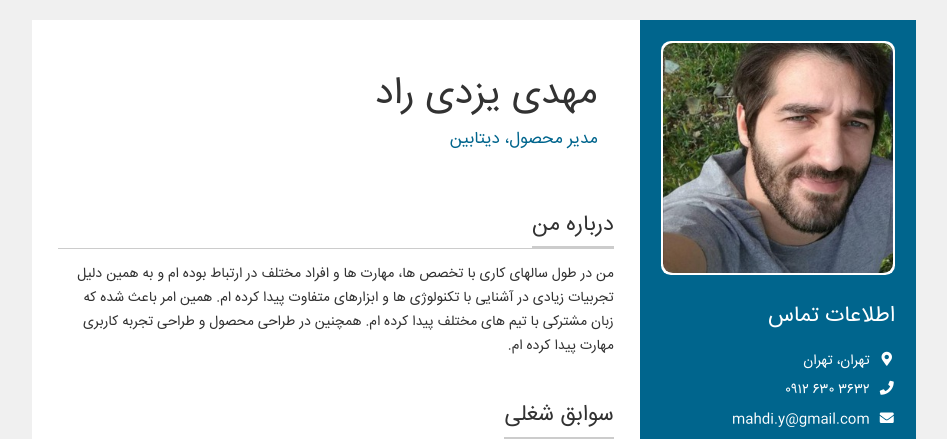
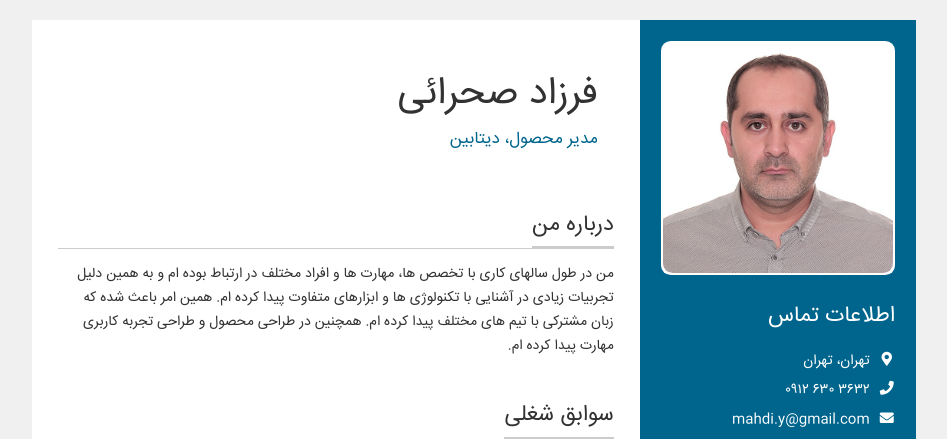
Before and after one commit to farzadsahraei/sahraei.github.io, a plain HTML site: page index.html in a window 1280 px wide. Shown: the top 439 px of the page, without its empty margins (166-1113 px from the left). Drawn offline with Linux system fonts and the light colour scheme.

Commit message:
chenge title & photo

```diff
--- a/index.html
+++ b/index.html
@@ -2,11 +2,11 @@
 <html lang="fa">
 
 <head>
-    <title>مهدی یزدی راد</title>
-    <meta name="description" content="QCV مهدی یزدی راد">
+    <title>فرزاد صحرائی</title>
+    <meta name="description" content="QCV فرزاد صحرائی">
     <meta content="text/html" charset="UTF-8">
 
-    <meta property="og:title" content="مهدی یزدی راد" />
+    <meta property="og:title" content="فرزاد صحرائی" />
     <meta property="og:type" content="profile" />
 
     <link rel="stylesheet" type="text/css" href="css/semantic.rtl.min.css" />
@@ -25,7 +25,7 @@
                     </div>
                     <div id="r-sidebar-content">
                         <div id="r-avatar">
-                            <img class="ui fluid rounded image" src="images/mahdi.jpg" alt="مهدی یزدی راد" />
+                            <img class="ui fluid rounded image" src="images/fs.jpg" alt="فرزاد صحرائی" />
                         </div>
 
                         <h1>اطلاعات تماس</h1>
@@ -119,7 +119,7 @@
                 <div class="eleven wide column" id="r-main">
                     <header id="r-name">
                         <div>
-                            <h1>مهدی یزدی راد</h1>
+                            <h1>فرزاد صحرائی</h1>
                             <h2>مدیر محصول، دیتابین</h2>
                         </div>
                     </header>
```
Also changed, not shown: images/fs.jpg (added).
